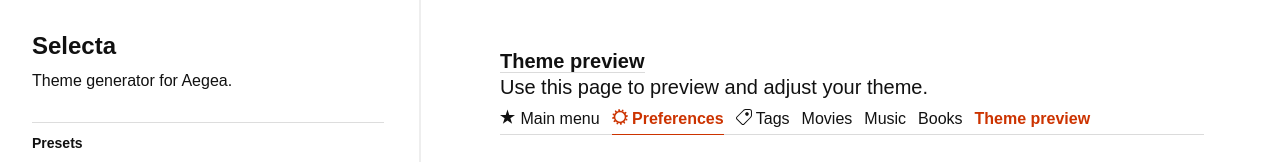
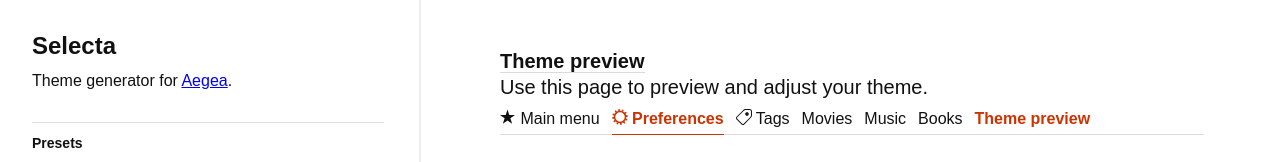
Before and after one commit to hvab/Selecta, a Vue app: page / in a window 1280 px wide. Shown: the top 162 px of the page. Built offline with nearby package versions, Linux system fonts and the light colour scheme.

Commit message:
Enhance UX by adding a user-facing link to Aegea in the generator shell and updating progress on locale-specific Aegea site URLs

```diff
--- a/src/App.vue
+++ b/src/App.vue
@@ -397,7 +397,10 @@ watch(
       <div class="app-controls-scroll">
         <header class="app-header">
           <h1>Selecta</h1>
-          <p>Theme generator for Aegea.</p>
+          <p>
+            Theme generator for
+            <a href="https://blogengine.me">Aegea</a>.
+          </p>
         </header>
 
         <section class="controls-section">
```
Also changed, not shown: 1 other file (tests, documents, lock files or other folders).
